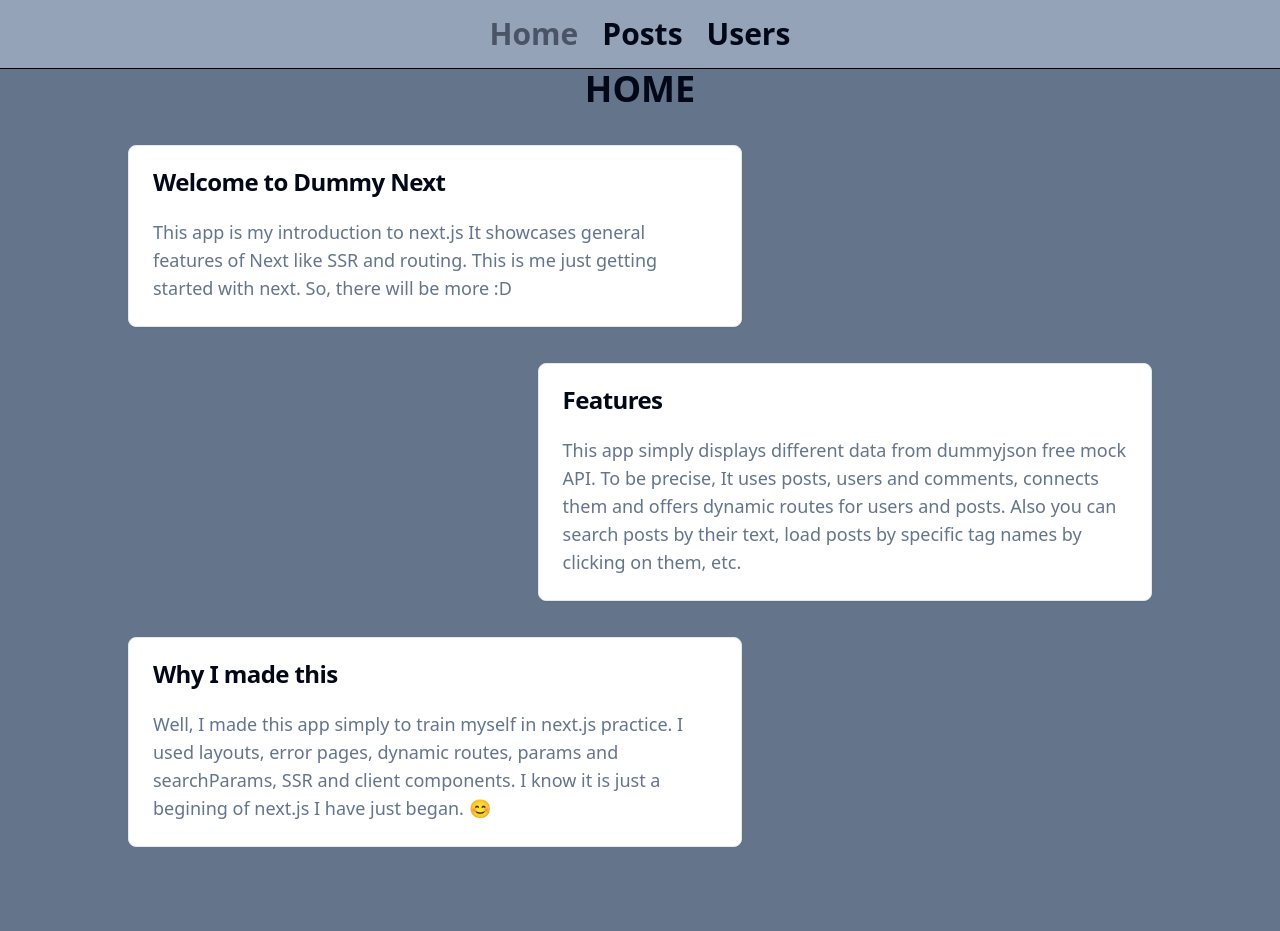
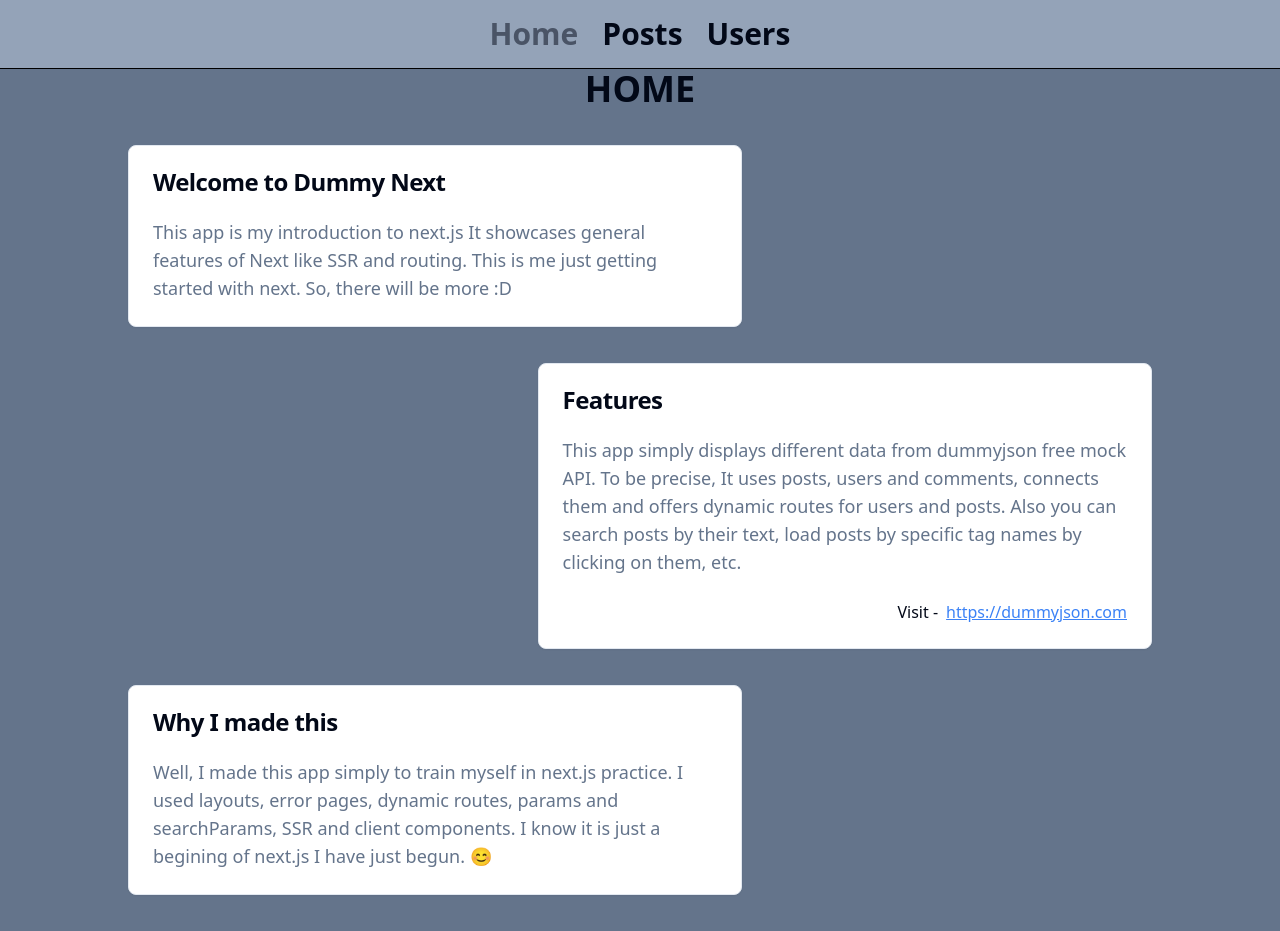
Before and after one commit to NickChc/Dummy-Next, a Next.js app: page / in a window 1280 px wide. Before the commit the page ends 847 px from the top, so only its background shows below. Built offline with nearby package versions, Linux system fonts and the light colour scheme.

Commit message:
chore: dummyjson attachment

```diff
--- a/src/app/_components/HomeCard/HomeCard.tsx
+++ b/src/app/_components/HomeCard/HomeCard.tsx
@@ -2,6 +2,7 @@ import {
   Card,
   CardContent,
   CardDescription,
+  CardFooter,
   CardHeader,
   CardTitle,
 } from "@/components/ui/card";
@@ -9,9 +10,10 @@ import {
 interface HomeCardProps {
   title: string;
   description: string;
+  attachment?: string;
 }
 
-export function HomeCard({ title, description }: HomeCardProps) {
+export function HomeCard({ title, description, attachment }: HomeCardProps) {
   return (
     <Card className="max-w-[60%] mt-9 text-left even:self-start odd:self-end ">
       <CardHeader>
@@ -20,6 +22,18 @@ export function HomeCard({ title, description }: HomeCardProps) {
       <CardContent>
         <CardDescription className="text-lg">{description}</CardDescription>
       </CardContent>
+      {attachment && (
+        <CardFooter className="flex justify-end gap-x-2">
+          Visit -{" "}
+          <a
+            className="text-blue-500 underline"
+            href={attachment}
+            target="_blank"
+          >
+            {attachment}
+          </a>
+        </CardFooter>
+      )}
     </Card>
   );
 }
--- a/src/app/page.tsx
+++ b/src/app/page.tsx
@@ -3,7 +3,7 @@ import { HomeCard } from "@/app/_components/HomeCard";
 
 export default function HomePage() {
   return (
-    <div className="w-[80%] text-center flex flex-col items-center">
+    <div className="w-[80%] text-center flex flex-col items-center pb-9">
       <PageHeader>HOME</PageHeader>
       <HomeCard
         title="Welcome to Dummy Next"
@@ -12,12 +12,13 @@ export default function HomePage() {
             next. So, there will be more :D"
       />
       <HomeCard
+        attachment="https://dummyjson.com"
         title="Features"
         description="This app simply displays different data from dummyjson free mock API. To be precise, It uses posts, users and comments, connects them and offers dynamic routes for users and posts. Also you can search posts by their text, load posts by specific tag names by clicking on them, etc."
       />
       <HomeCard
         title="Why I made this"
-        description="Well, I made this app simply to train myself in next.js practice. I used layouts, error pages, dynamic routes, params and searchParams, SSR and client components. I know it is just a begining of next.js I have just began. 😊"
+        description="Well, I made this app simply to train myself in next.js practice. I used layouts, error pages, dynamic routes, params and searchParams, SSR and client components. I know it is just a begining of next.js I have just begun. 😊"
       />
     </div>
   );
```
